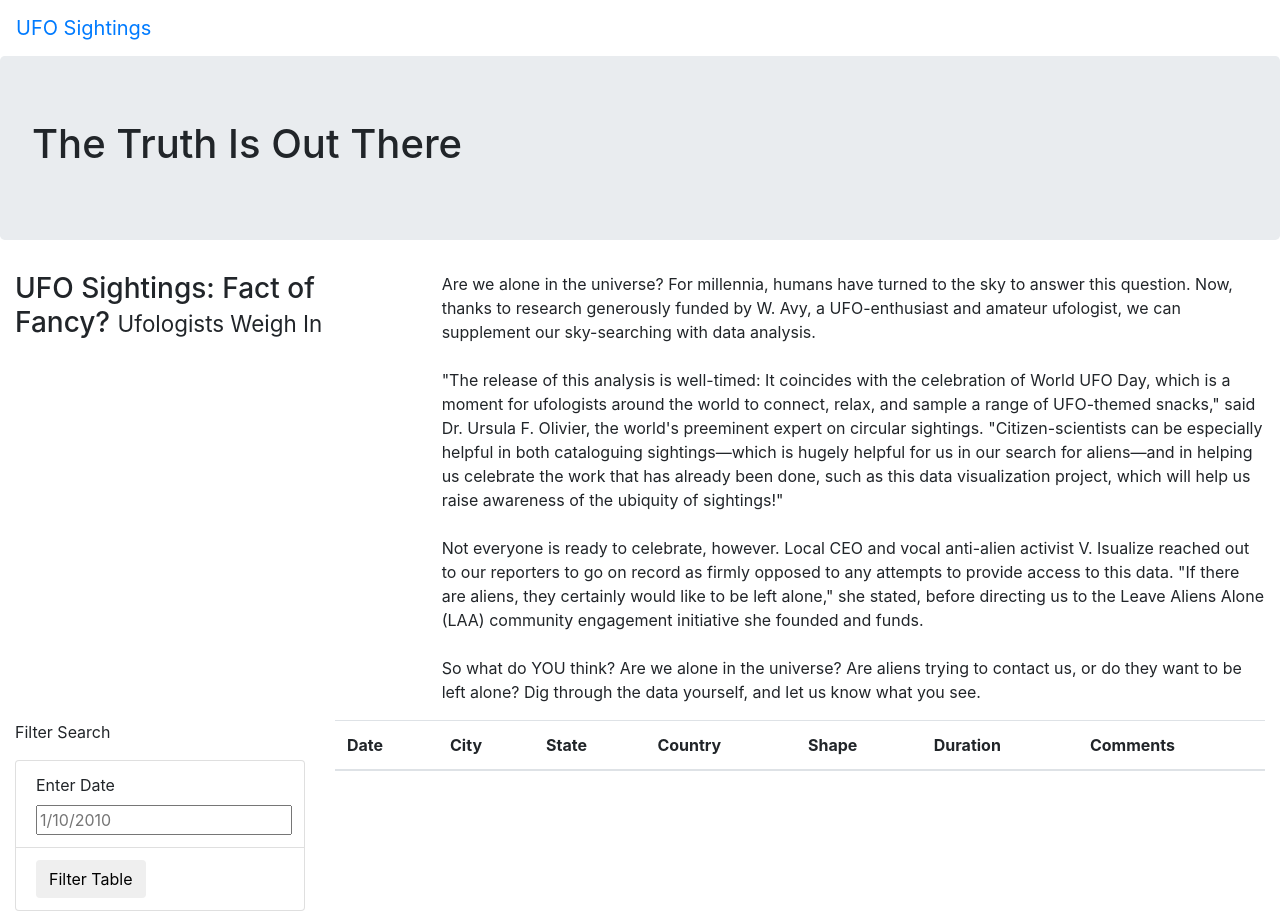
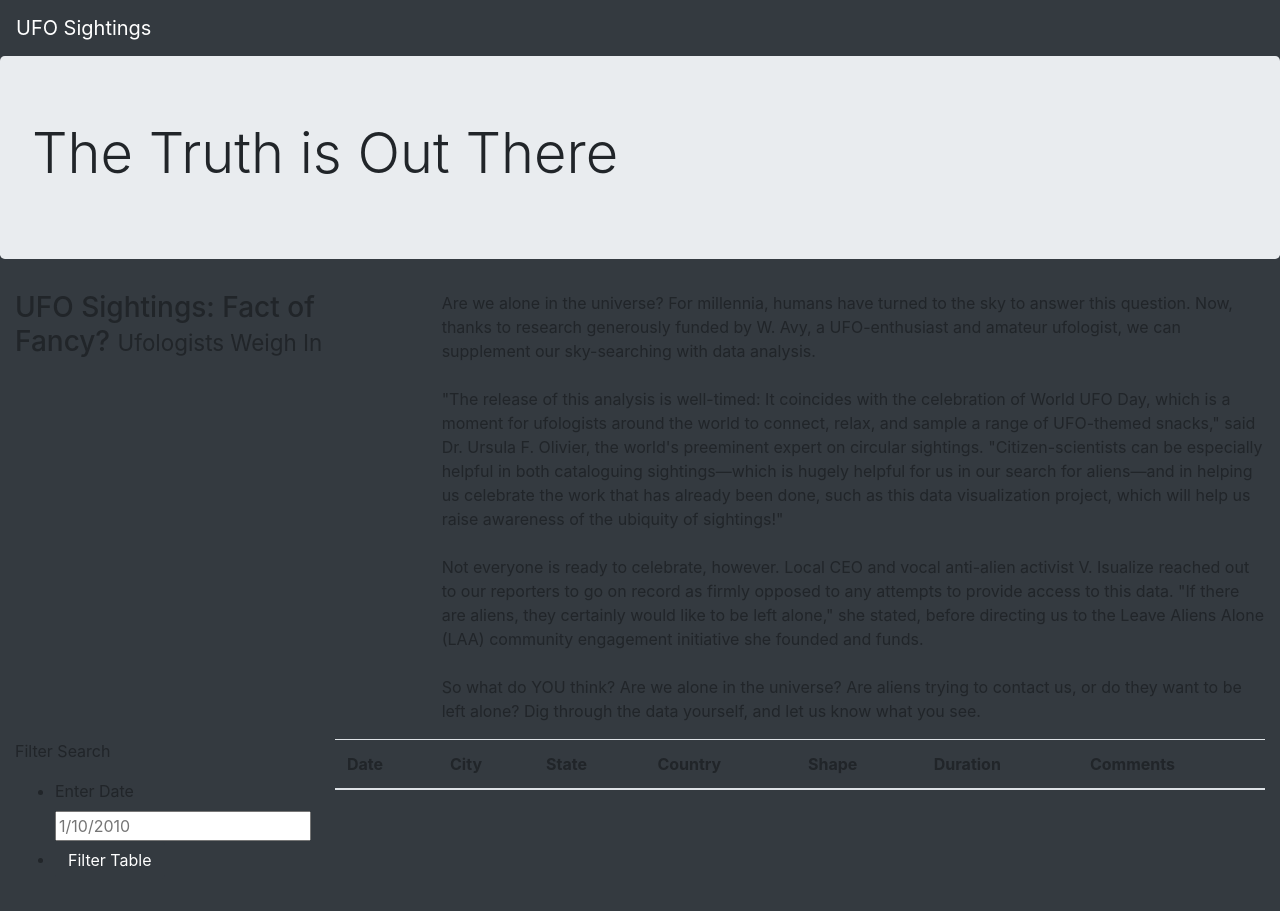
Before and after one commit to BPeaver/UFO, a plain HTML site: page index.html in a window 1280 px wide. Drawn offline with nearby package versions, Linux system fonts and the light colour scheme.

Commit message:
Add files via upload

```diff
--- a/index.html
+++ b/index.html
@@ -13,15 +13,15 @@
     />
     <link rel="stylesheet" href="static/css/style.css">
 </head>
-<body>
+<body class="bg-dark">
 
     <div class="wrapper">
-        <nav class="navbar navbar-expand-lg">
+        <nav class="navbar navbar-dark bg-dark navbar-expand-lg">
             <a class="navbar-brand" href="index.html">UFO Sightings</a>
         </nav>
     </div>
     <div class="jumbotron">
-        <h1>The Truth Is Out There</h1>
+        <h1 class="display-4">The Truth is Out There</h1>
     </div>
         <div class="container-fluid">
         <div class="row">
@@ -41,16 +41,18 @@
       <div class="container-fluid">
           <div class="row">
               <div class="col-md-3">
-                <form>
+                <form class="bg-dark">
                     <p>Filter Search</p>
                 </form>
-                <ul class="list-group">
-                    <li class="list-group-item">
+                <ul class="bg-dark", class="list-group">
+                    <li class="bg-dark", class="list-group-item">
                         <label for="date">Enter Date</label>
                         <input type="text" placeholder="1/10/2010" id="datetime" />
                     </li>
-                    <li class="list-group-item">
-                        <button id="filter-btn" type="button" class="btn btn-default">Filter Table</button>
+                    <li class="bg-dark", class="list-group-item">
+                        <button id="filter-btn" type="button" class="btn btn-dark">
+                          Filter Table
+                        </button>
                     </li>
                 </ul>
               </div>
```
